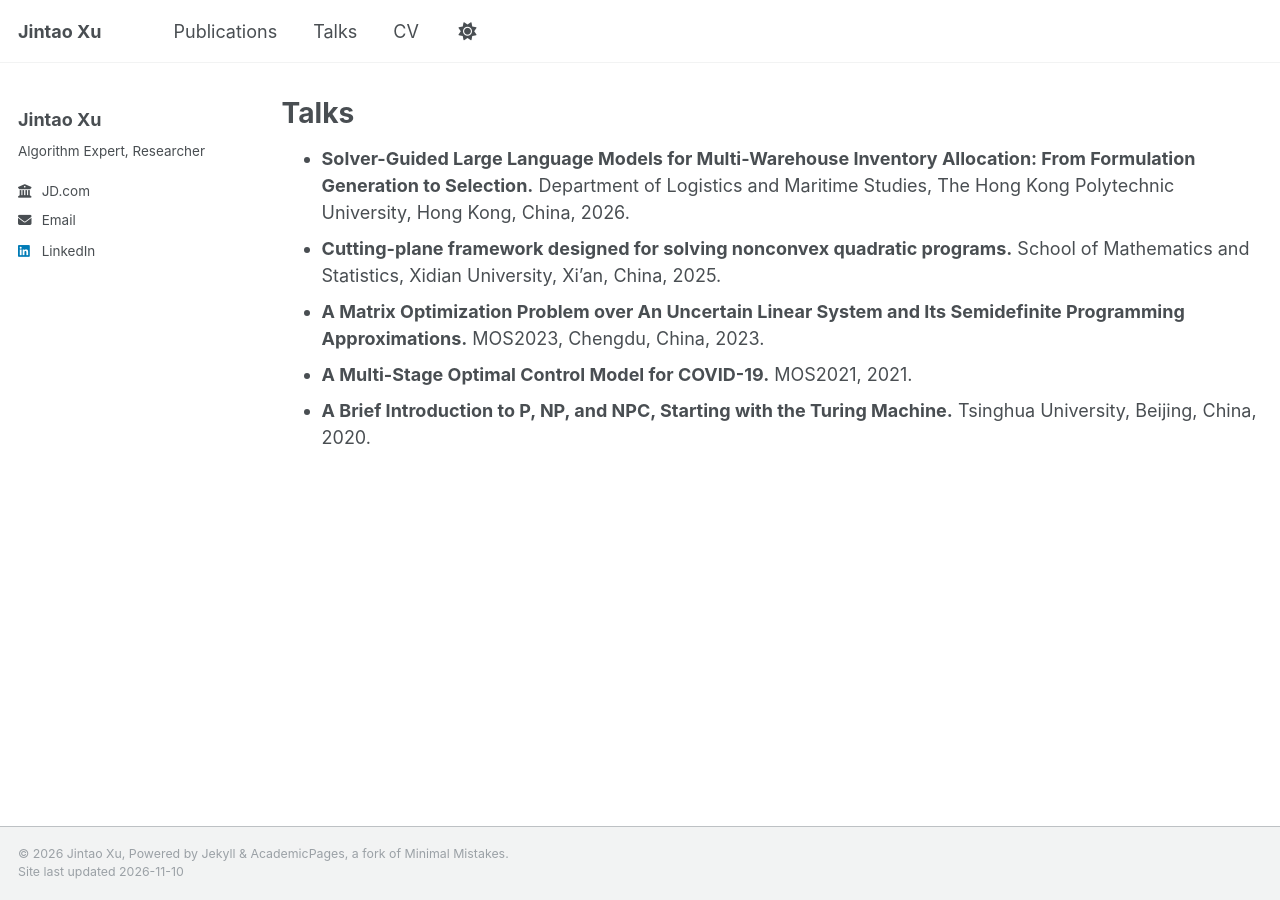
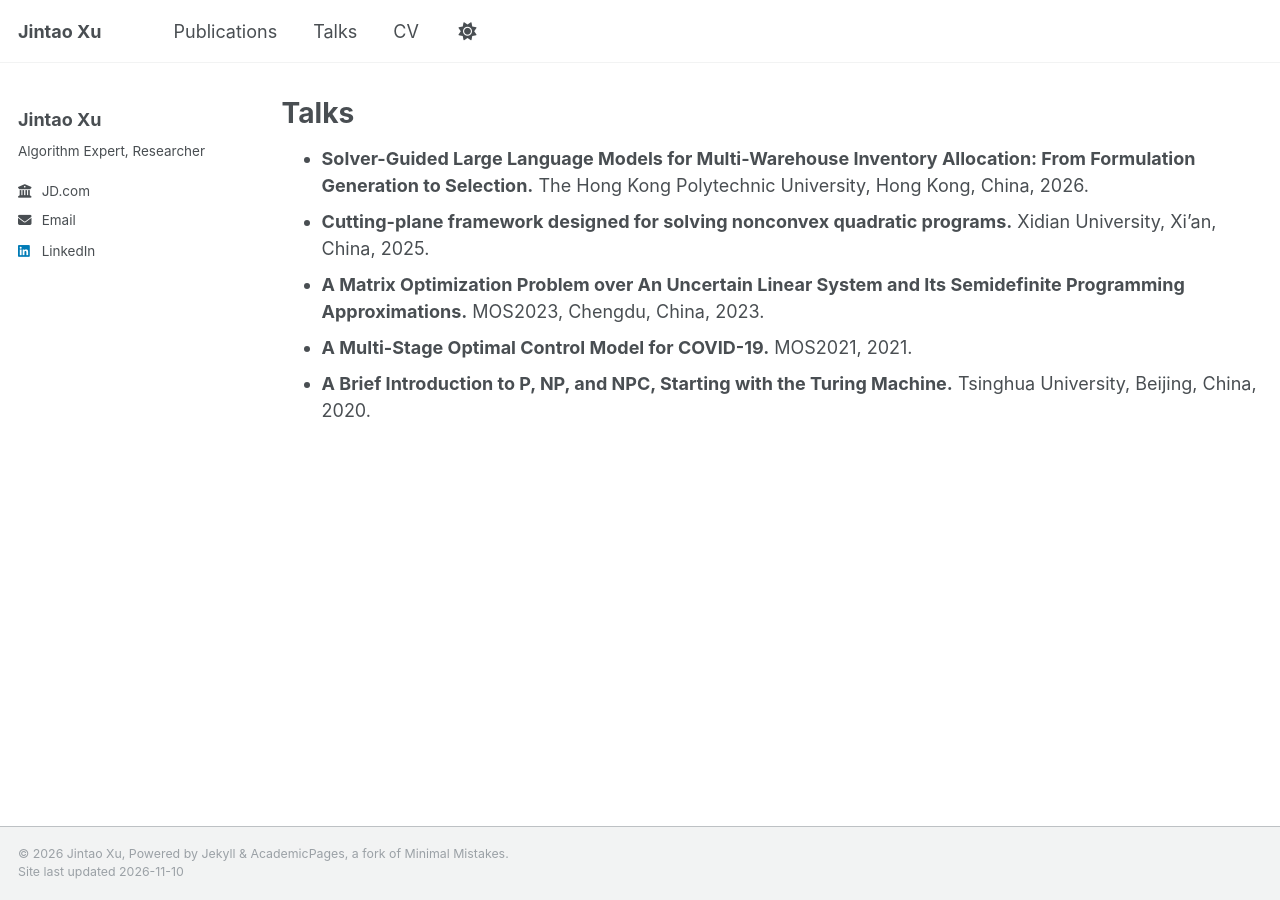
Before and after one commit to JintaoXuMath/JintaoXuMath.github.io, a Jekyll site: the page built from _pages/talks.md, in a window 1280 px wide. Built offline with Jekyll 4.4.1, drawn with Linux system fonts in a browser that asks for light colours.

Commit message:
Fix formatting and affiliations in talks.md

```diff
--- a/_pages/talks.md
+++ b/_pages/talks.md
@@ -7,9 +7,9 @@ author_profile: true
 
 - **Solver-Guided Large Language Models for Multi-Warehouse Inventory Allocation:
 From Formulation Generation to Selection.**
-Department of Logistics and Maritime Studies, The Hong Kong Polytechnic University, Hong Kong, China, 2026.
+The Hong Kong Polytechnic University, Hong Kong, China, 2026.
 - **Cutting-plane framework designed for solving nonconvex quadratic programs.**
-  School of Mathematics and Statistics, Xidian University, Xi'an, China, 2025.
+  Xidian University, Xi'an, China, 2025.
 - **A Matrix Optimization Problem over An Uncertain Linear System and Its Semidefinite Programming Approximations.**
   MOS2023, Chengdu, China, 2023.
 - **A Multi-Stage Optimal Control Model for COVID-19.** MOS2021, 2021.
```
